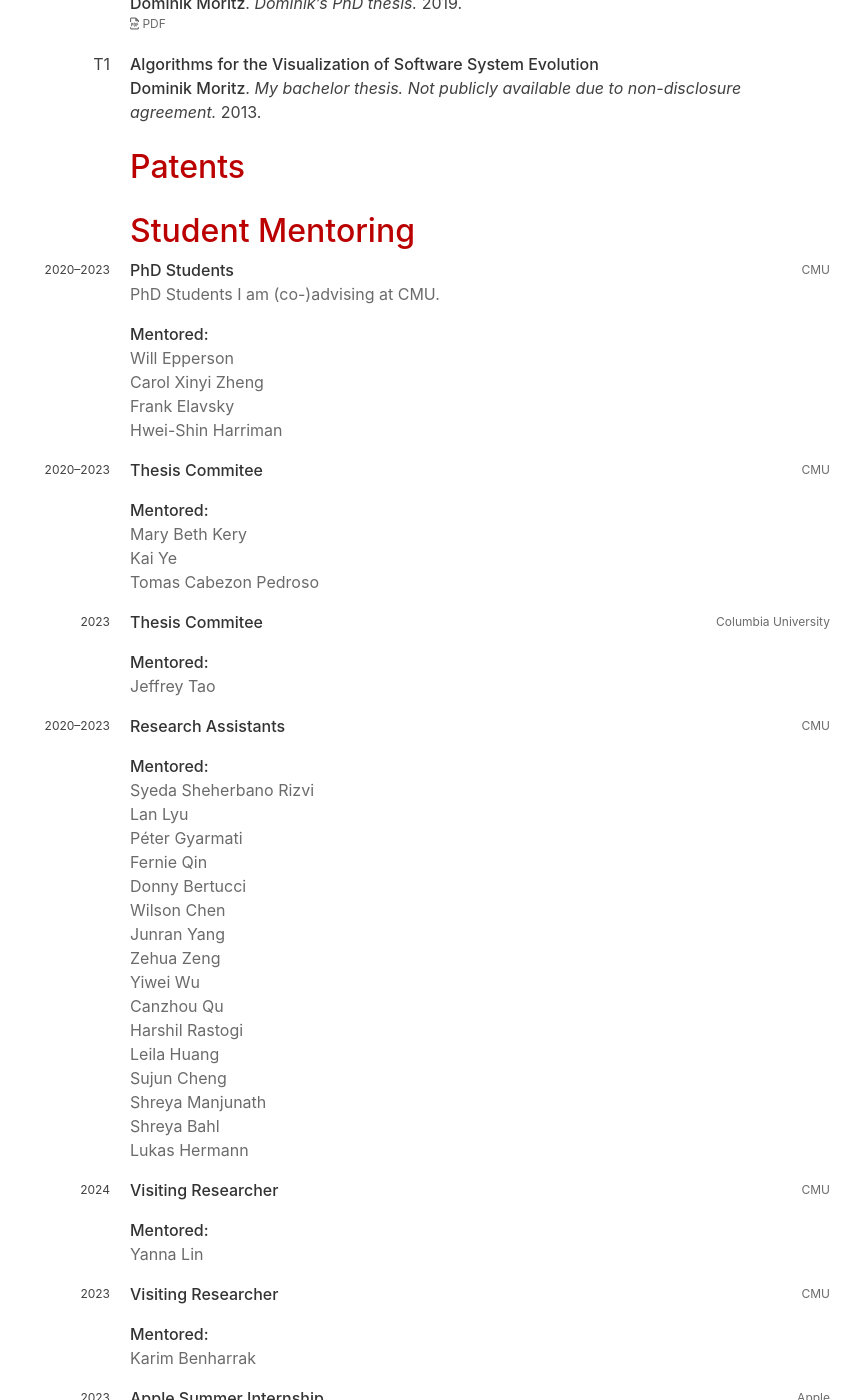
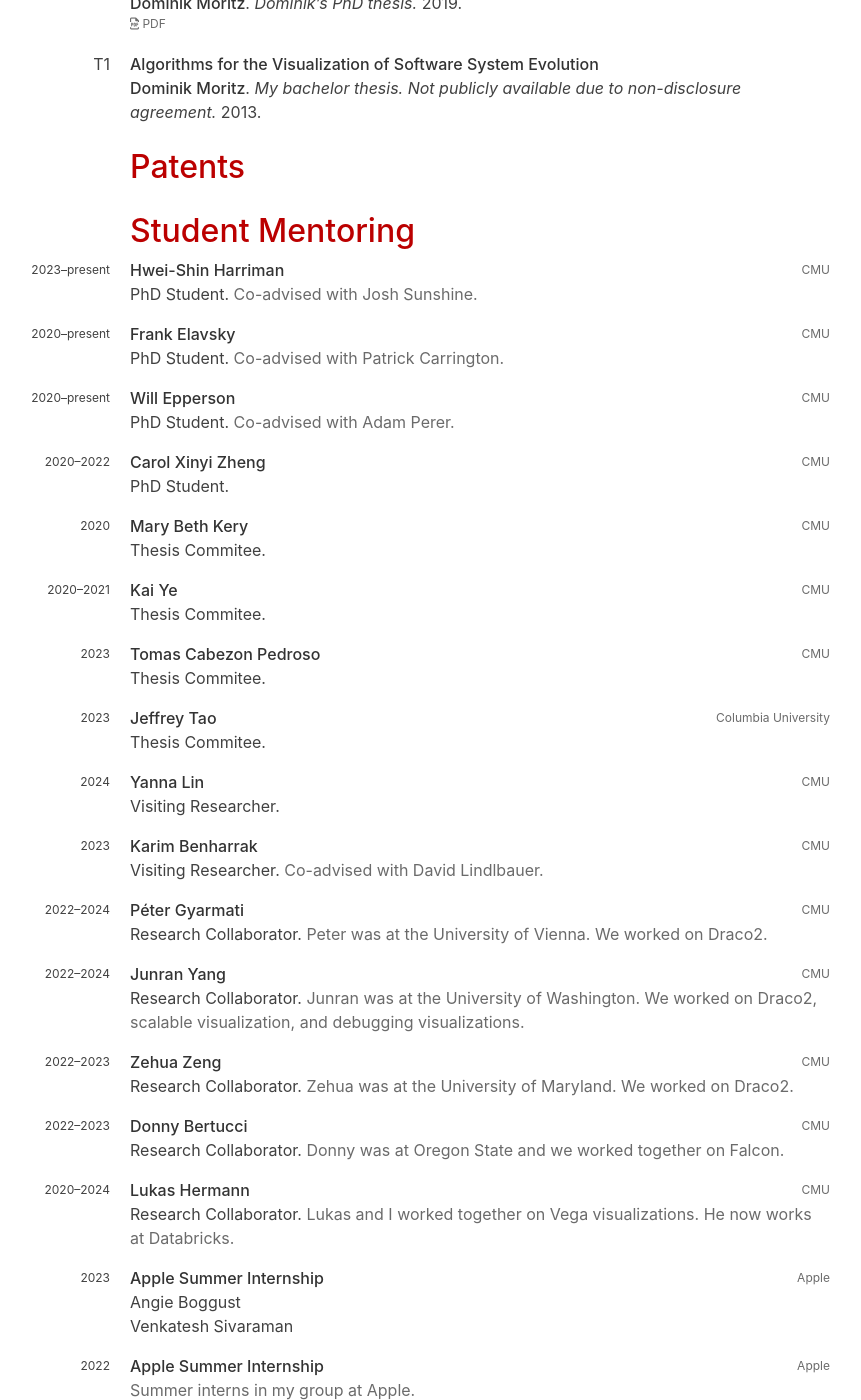
Before and after one commit to domoritz/domoritz.github.io, a Jekyll site: the page built from cv.html, in a window 1280 px wide and 1400 px high, scrolled down 7814 px. Shown: the whole window, without its empty margins (210-1071 px from the left). Built offline with Jekyll 4.4.1, drawn with Linux system fonts in a browser that asks for light colours; some of the changed text lies outside the part shown.

Commit message:
Update mentoring to make it clearer who my students are

```diff
--- a/_data/mentoring.yml
+++ b/_data/mentoring.yml
@@ -1,122 +1,166 @@
-- title: "PhD Students"
-  year: 2020-2023
-  description: PhD Students I am (co-)advising at CMU.
+- name: Hwei-Shin Harriman
+  note: Co-advised with Josh Sunshine.
+  year: 2023-present
   location: CMU
-  who:
-    - Will Epperson
-    - Carol Xinyi Zheng
-    - Frank Elavsky
-    - Hwei-Shin Harriman
-- title: "Thesis Commitee"
-  year: 2020-2023
+  relation: PhD Student
+- name: Frank Elavsky
+  note: Co-advised with Patrick Carrington.
+  year: 2020-present
   location: CMU
-  who:
-    - Mary Beth Kery
-    - Kai Ye
-    - Tomas Cabezon Pedroso
-- title: "Thesis Commitee"
+  relation: PhD Student
+- name: Will Epperson
+  note: Co-advised with Adam Perer.
+  year: 2020-present
+  location: CMU
+  relation: PhD Student
+- name: Carol Xinyi Zheng
+  year: 2020-2022
+  location: CMU
+  relation: PhD Student
+
+- name: Mary Beth Kery
+  year: 2020
+  location: CMU
+  relation: Thesis Commitee
+- name: Kai Ye
+  year: 2020-2021
+  location: CMU
+  relation: Thesis Commitee
+- name: Tomas Cabezon Pedroso
+  year: 2023
+  location: CMU
+  relation: Thesis Commitee
+
+- name: Jeffrey Tao
   year: 2023
   location: Columbia University
-  who:
-    - Jeffrey Tao
-- title: "Research Assistants"
-  year: 2020-2023
+  relation: Thesis Commitee
+
+- name: Yanna Lin
+  year: 2024
   location: CMU
-  who:
+  relation: Visiting Researcher
+- name: Karim Benharrak
+  note: Co-advised with David Lindlbauer.
+  year: 2023
+  location: CMU
+  relation: Visiting Researcher
+
+- name: Péter Gyarmati
+  year: 2022-2024
+  note: Peter was at the University of Vienna. We worked on Draco2.
+  location: CMU
+  relation: Research Collaborator
+- name: Junran Yang
+  year: 2022-2024
+  note: Junran was at the University of Washington. We worked on Draco2, scalable visualization, and debugging visualizations.
+  location: CMU
+  relation: Research Collaborator
+- name: Zehua Zeng
+  year: 2022-2023
+  note: Zehua was at the University of Maryland. We worked on Draco2.
+  location: CMU
+  relation: Research Collaborator
+- name: Donny Bertucci
+  year: 2022-2023
+  note: Donny was at Oregon State and we worked together on Falcon.
+  location: CMU
+  relation: Research Collaborator
+- name: Lukas Hermann
+  year: 2020-2024
+  note: Lukas and I worked together on Vega visualizations. He now works at Databricks.
+  location: CMU
+  relation: Research Collaborator
+
+- names:
+    - Angie Boggust
+    - Venkatesh Sivaraman
+  year: 2023
+  location: Apple
+  relation: Apple Summer Internship
+- names:
+    - Samantha Robertson
+    - Zijie J. Wang
+  note: Summer interns in my group at Apple.
+  year: 2022
+  location: Apple
+  relation: Apple Summer Internship
+- names:
+    - Alex Bäuerle
+    - Ángel Alexander Cabrera
+  note: Summer interns in my group at Apple.
+  year: 2021
+  location: Apple
+  relation: Apple Summer Internship
+- names:
+    - Aspen Hopkins
+    - Jochen Görtler
+    - Stephon Fonrose
+  note: Summer interns in my group at Apple.
+  year: 2020
+  location: Apple
+  relation: Apple Summer Internship
+
+- names:
     - Syeda Sheherbano Rizvi
     - Lan Lyu
-    - Péter Gyarmati
     - Fernie Qin
-    - Donny Bertucci
-    - Wilson Chen
-    - Junran Yang
-    - Zehua Zeng
+  year: 2023
+  location: CMU
+  relation: Research Assistants
+- names:
     - Yiwei Wu
     - Canzhou Qu
+  year: 2021
+  location: CMU
+  relation: Research Assistants
+- names:
     - Harshil Rastogi
     - Leila Huang
     - Sujun Cheng
     - Shreya Manjunath
     - Shreya Bahl
-    - Lukas Hermann
-- title: "Visiting Researcher"
-  year: 2024
+  year: 2020
   location: CMU
-  who:
-    - Yanna Lin
-- title: "Visiting Researcher"
-  year: 2023
-  location: CMU
-  who:
-    - Karim Benharrak
-- title: "Apple Summer Internship"
-  year: 2023
-  description: Summer interns in my group at Apple.
-  location: Apple
-  who:
-    - Angie Boggust
-    - Venkatesh Sivaraman
-- title: "Apple Summer Internship"
-  year: 2022
-  description: Summer interns in my group at Apple.
-  location: Apple
-  who:
-    - Samantha Robertson
-    - Zijie J. Wang
-- title: "Apple Summer Internship"
-  year: 2021
-  description: Summer interns in my group at Apple.
-  location: Apple
-  who:
-    - Alex Bäuerle
-    - Ángel Alexander Cabrera
-- title: "Apple Summer Internship"
-  year: 2020
-  description: Summer interns in my group at Apple.
-  location: Apple
-  who:
-    - Aspen Hopkins
-    - Jochen Görtler
-    - Stephon Fonrose
-- title: "Vega Ecosystem"
+  relation: Research Assistants
+
+- name: Hung Ngo
   year: 2019-2020
-  description: Hung worked with me on a renderer service for Vega-Lite and Vega visualizations. He integrated the renderer into the popular Vega online editor.
-  location: Vega Organization
-  who:
-    - Hung Ngo
-- title: "Google Summer of Code"
-  year: 2019
-  description: The IDL was selected as a mentoring organization for the Google Summer of Code 2019. I mentored two students from India to work on the Vega editor.
-  location: University of Washington
-  who:
+  location: Vega
+  relation: Research Collaborator
+  note: Hung worked with me on a renderer service for Vega-Lite and Vega visualizations. He integrated the renderer into the popular Vega online editor.
+- names:
     - Aman Sharma
     - Siddhant Manchanda
-- title: "Google Summer of Code"
-  year: 2018
-  description: The IDL was selected as a mentoring organization for the Google Summer of Code 2018. Together with Kanit "Ham" Wongsuphasawat I mentored two students from India to work on Vega-Lite.
+  year: 2019
   location: University of Washington
-  url: https://summerofcode.withgoogle.com/organizations/5646868357316608/
-  who:
+  relation: Google Summer of Code
+  note: The IDL was selected as a mentoring organization for the Google Summer of Code 2019. I mentored two students from India to work on the Vega editor.
+- names:
     - Yash Dev Lamba
     - Souvik Sen
-- title: "CSE Mentoring Program"
-  year: 2017-2018
+  year: 2018
   location: University of Washington
-  description: Together with Sarah Chasins, I mentored a group of first-year students for over a year. Sarah and I gave advice on finding classes, research projects, collaborators, and advisors, as well as managing conferences.
-  who:
+  relation: Google Summer of Code
+  note: The IDL was selected as a mentoring organization for the Google Summer of Code 2018. Together with Kanit "Ham" Wongsuphasawat I mentored two students from India to work on Vega-Lite.
+  url: https://summerofcode.withgoogle.com/organizations/5646868357316608/
+
+
+- names:
     - Yasaman Sefidgar
     - Rashmi Mudduluru
     - Qisheng Li
-- title: "Mentor Undergraduate Researchers"
+  relation: CSE Mentoring Program
+  year: 2017-2018
   location: University of Washington
-  year: 2015-2019
-  description: Mentor students for working on Vega-Lite, Voyager, Polestar, and related projects.
-  who:
-    - Zening Qu (now Ph.D. student at UW iSchool)
-    - Youying Lin (now at Google)
+  note: Together with Sarah Chasins, I mentored a group of first-year students for over a year. Sarah and I gave advice on finding classes, research projects, collaborators, and advisors, as well as managing conferences.
+
+- names:
+    - Zening Qu
+    - Youying Lin
     - Ayush Saraf
-    - Zoe "Zoe" Lu (now at Facebook)
-    - Will Strimling (now PM at Twitter)
+    - Zoe "Zoe" Lu
+    - Will Strimling
     - Swojit Mohapatra
     - Lingyue "Cynthia" Zhang
     - Tianyi Lin
@@ -129,27 +173,7 @@
     - Halden Lin
     - Melissa Diamond
     - Saba Noorassa
-- title: "Dubhacks Mentor and Judge"
-  year: 2017
+  relation: Undergraduate Researchers
   location: University of Washington
-  hidden: true
-- title: "Dubhacks Mentor and Judge"
-  year: 2016
-  location: University of Washington
-  hidden: true
-- title: "Hack HPI Mentor and Judge"
-  year: 2016
-  location: Hasso Plattner Institute
-  hidden: true
-- title: "Preparation for Programming Competition"
-  year: 2012
-  students: 15
-  location: Hasso Plattner Institute
-  description: One day preparation training high school students for programming competition.
-  hidden: true
-- title: "Math Club for Elementary School Students"
-  year: 2009-2010
-  students: 10
-  location: Marie Curie Gymnasium
-  description: Led a math club for local elementary school students.
-  hidden: true
+  year: 2015-2019
+  note: Mentor students for working on Vega-Lite, Voyager, Polestar, and related projects.
--- a/cv.html
+++ b/cv.html
@@ -184,24 +184,28 @@ To enhance people's ability to understand and communicate large and complex data
 
 {% assign filtered_mentoring = site.data.mentoring | where_exp:'item','item.hidden == null' %}
 {% for mentor in filtered_mentoring %}
+  {% if mentor.names %}
     <div class="date-container">
       <span class="date">{{ mentor.year | replace: "-", "–" }}</span>
-    <h3>{{ mentor.title }}</h3>
+      <h3>{{ mentor.relation }}</h3>
       <span class="right">{{ mentor.location }}</span>
     </div>
-  <p>
-    <span class="muted">
-      {{ mentor.description }}
-    </span>
-    {% if mentor.who %}
-      <h4>Mentored:</h4>
+    {% if mentor.note %}
+      <p class="muted">{{ mentor.note }}</p>
+    {% endif %}
     <ul>
-      {% for person in mentor.who %}
-        <li class="muted">{% include person person=person %}</li>
+    {% for person in mentor.names %}
+      <li>{% include person person=person %}</li>
     {% endfor %}
     </ul>
+  {% else %}
+    <div class="date-container">
+      <span class="date">{{ mentor.year | replace: "-", "–" }}</span>
+      <h3>{% include person person=mentor.name %}</h3>
+      <span class="right">{{ mentor.location }}</span>
+    </div>
+    <p>{{ mentor.relation }}. {% if mentor.note %}<span class="muted">{{ mentor.note }}</span>{% endif %}</p>
   {% endif %}
-  </p>
 {% endfor %}
 
 
```
Also changed, not shown: _data/people.yml (+27 -0 lines). Lines whose indentation alone changed are shown as unchanged.
